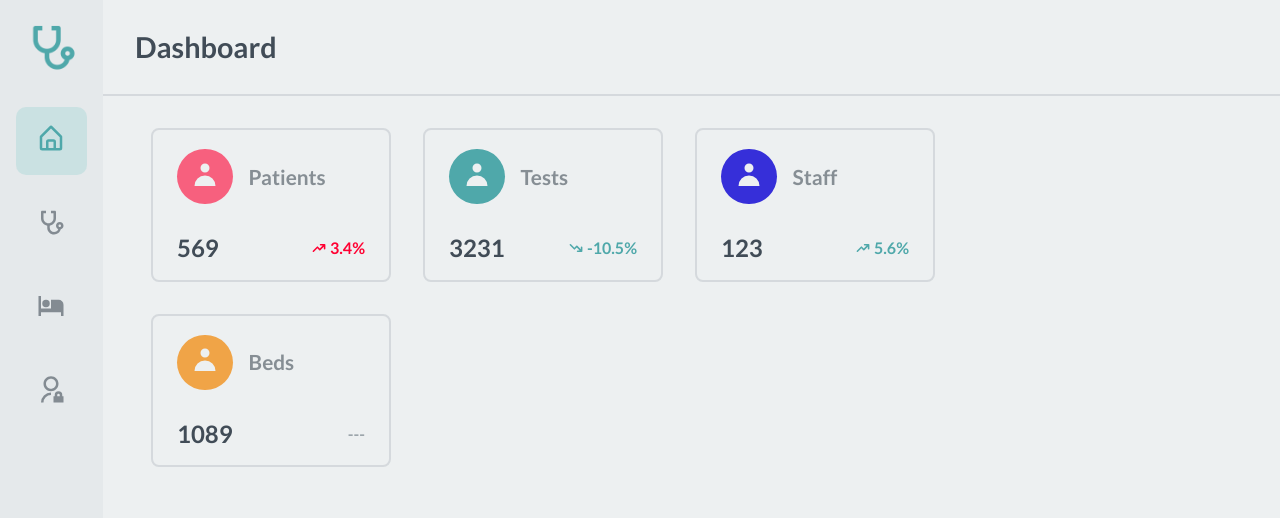
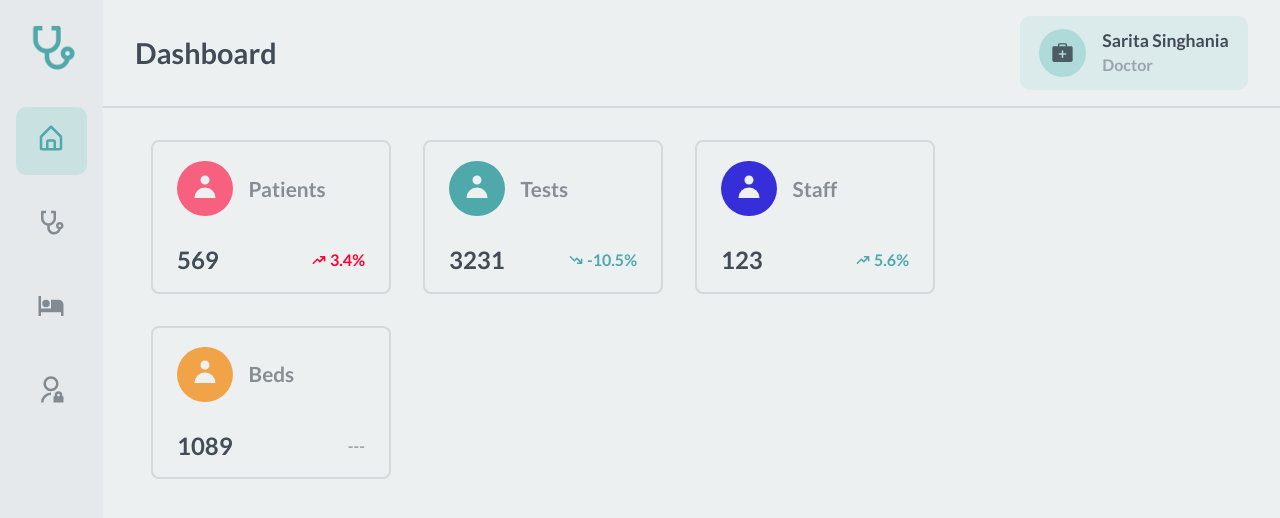
Before and after one commit to yatindra7/Sekhmet, a React (Vite) app in the folder frontend/: page / in a window 1280 px wide. Shown: the top 518 px of the page. Built offline with nearby package versions, Linux system fonts and the light colour scheme.

Commit message:
Add user type; Add profile card;

```diff
--- a/frontend/package.json
+++ b/frontend/package.json
@@ -12,6 +12,7 @@
     "precommit": "lint-staged"
   },
   "dependencies": {
+    "axios": "^1.3.4",
     "react": "^18.2.0",
     "react-dom": "^18.2.0",
     "react-icons": "^4.7.1",
--- a/frontend/src/App.tsx
+++ b/frontend/src/App.tsx
@@ -4,11 +4,13 @@ import Admin from './pages/Admin';
 import Patient from './pages/Patient';
 import Doctor from './pages/Doctor';
 import Home from './pages/Home';
+import { AuthProvider } from './hooks/useAuthContext';
 
 function App() {
   return (
     <div className="App">
       <BrowserRouter>
+        <AuthProvider>
           <Routes>
             <Route path="/" element={<Layout />} >
               <Route index element={<Home />} />
@@ -17,6 +19,7 @@ function App() {
               <Route path="/admin" element={<Admin />} />
             </Route>
           </Routes>
+        </AuthProvider>
       </BrowserRouter>
     </div>
   );
--- a/frontend/src/components/Header.tsx
+++ b/frontend/src/components/Header.tsx
@@ -1,6 +1,25 @@
+import { useAuthContext } from "../hooks/useAuthContext";
+import { IoIosMedkit } from 'react-icons/io'
+
 function Header() {
+
+    const {user} = useAuthContext()
+
+    if(!user) return null;
+
     return(
-        <div className="header">Dashboard</div>
+        <div className="header">
+            <div className="title">Dashboard</div>
+            <div className="profile">
+                <div className="profile-img-wrapper">
+                    <IoIosMedkit size={25} />
+                </div>
+                <div className="profile-creds">
+                    <div className="title">{user.name}</div>
+                    <div className="role">{user.role}</div>
+                </div>
+            </div>
+        </div>
     )
 }
 
--- /dev/null
+++ b/frontend/src/hooks/useAuthContext.tsx
@@ -0,0 +1,67 @@
+import axios from 'axios';
+import React, {
+  createContext,
+  useContext,
+  useEffect,
+  useMemo,
+  useState,
+} from 'react';
+import { useNavigate } from 'react-router-dom';
+import { User } from '../types';
+
+type AuthContextType = {
+  isAuthenticated: boolean;
+  user: User | undefined;
+  loginHandler: (authToken: string) => void;
+  logoutHandler: () => void;
+};
+
+const AuthContext = createContext<AuthContextType>(undefined!);
+export const useAuthContext = () => useContext(AuthContext);
+
+export function AuthProvider({ children }: { children: React.ReactNode }) {
+  const navigate = useNavigate();
+
+  const [isAuthenticated, setIsAuthenticated] = useState(
+    localStorage.getItem('authorizationtoken') !== null
+  );
+  const [user, setUser] = useState<User>();
+
+  const loginHandler = (authToken: string) => {
+    localStorage.setItem('authorizationtoken', authToken);
+    axios.defaults.headers.common.authorizationtoken = authToken;
+    setIsAuthenticated(true);
+    setUser({
+      id: 1,
+      name: 'Sarita Singhania',
+      role: 'Doctor'
+    })
+  };
+
+  const logoutHandler = () => {
+    localStorage.removeItem('authorizationtoken');
+    delete axios.defaults.headers.common.authorizationtoken;
+    setUser(undefined);
+    setIsAuthenticated(false);
+  };
+
+  useEffect(() => {
+    const authToken = localStorage.getItem('authorizationtoken');
+    if (authToken !== null) {
+      axios.defaults.headers.common.authorizationtoken = authToken;
+    }
+
+    setUser({
+      id: 1,
+      name: 'Sarita Singhania',
+      role: 'Doctor'
+    })
+  }, [navigate]);
+
+  const value = useMemo(
+    () => ({ isAuthenticated, user, loginHandler, logoutHandler }),
+    [isAuthenticated, user]
+  );
+
+  return <AuthContext.Provider value={value}>{children}</AuthContext.Provider>;
+}
--- a/frontend/src/styles/header.scss
+++ b/frontend/src/styles/header.scss
@@ -9,4 +9,32 @@
 
     font-size: 1.8rem;
     font-weight: 600;
+
+    .profile {
+        margin-left: auto;
+        display: flex;
+        align-items: center;
+        background-color: rgba($primary-light, 0.3);
+        padding: 0.8rem 1.2rem;
+        border-radius: 10px;
+
+        &-img-wrapper {
+            border-radius: 50%;
+            background-color: $primary-light;
+            padding: 0.7rem;
+            color: rgba($text, 0.9);
+        }
+
+        &-creds {
+            margin-left: 1rem;
+
+            .title {
+                font-size: 1.1rem;
+            }
+            .role {
+                font-size: 1rem;
+                color: $text-light;
+            }
+        }
+    }
 }
--- /dev/null
+++ b/frontend/src/types.ts
@@ -0,0 +1,5 @@
+export interface User {
+    id: number;
+    name: string;
+    role: 'Doctor' | 'Admin' | 'Front Desk Operator' | 'Data Entry Operator';
+}
```
Lines whose indentation alone changed are shown as unchanged.
